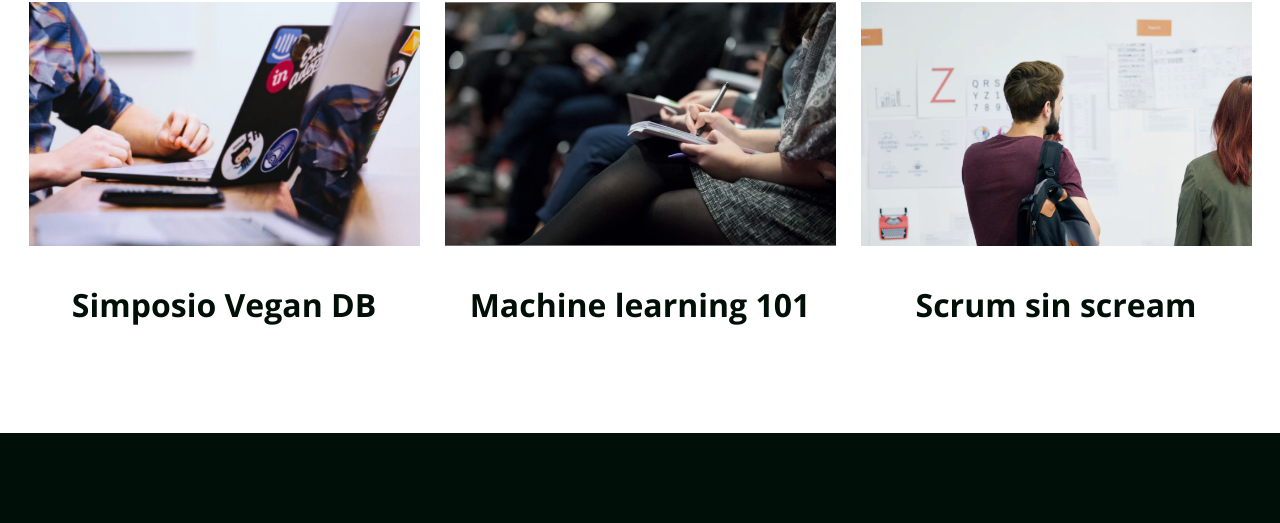
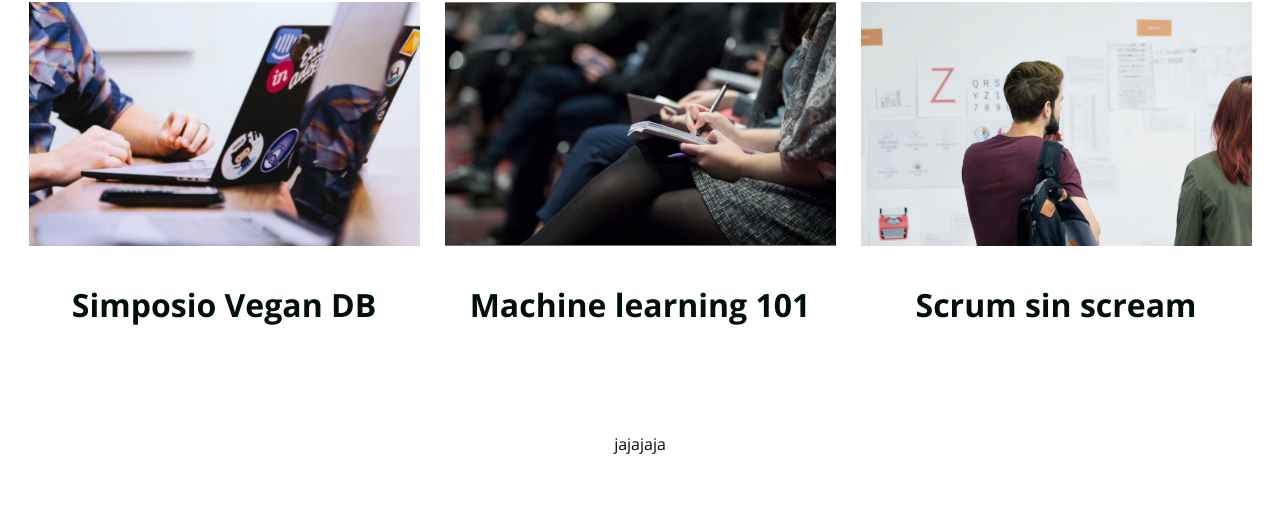
Before and after one commit to CarlosSeguel/meet-coffee, a plain HTML site: page index.html in a window 1280 px wide. Shown: the part 1738-2261 px from the top of the page. Drawn offline with nearby package versions, Linux system fonts and the light colour scheme.

Commit message:
segundo-commit-meetandcoffee

```diff
--- a/index.html
+++ b/index.html
@@ -16,6 +16,7 @@
 </head>
 
 <body>
+
     <div class="nav-container">
         <nav class="oscuro">
             <ul>
@@ -82,6 +83,9 @@
         </div>
     </section>
 
+    <section>
+        <p>jajajaja</p>
+    </section>
 
     <footer id="contacto" class="oscuro">
         <div class="iconos">
```
